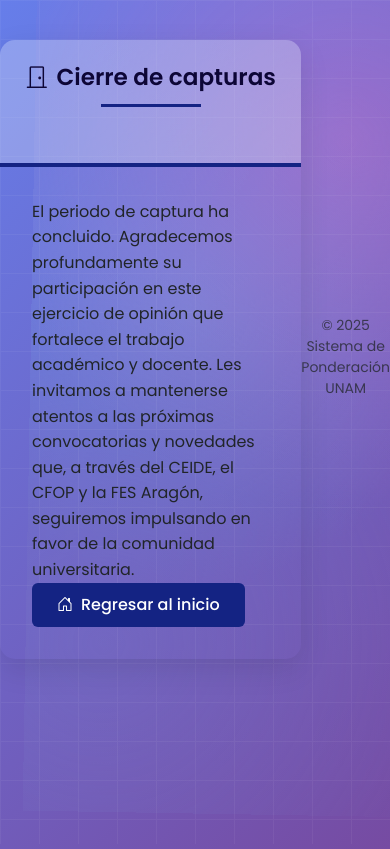
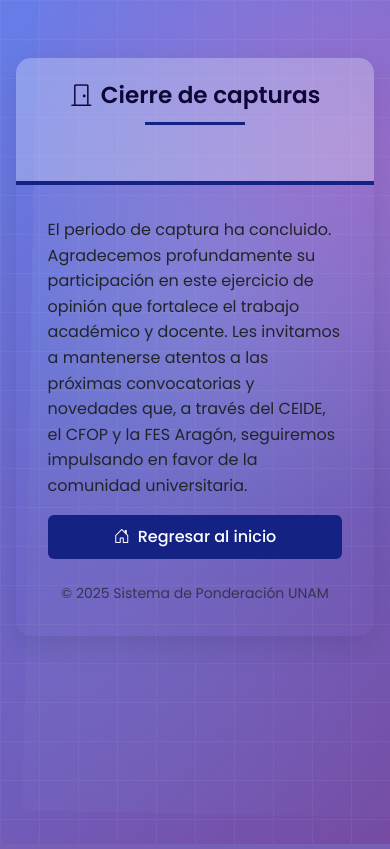
Before and after one commit to CarlosMelendezMejia/FORMULARIO_MULTICRITERIO, a Flask app: page /cierre in a window 390 px wide. Run offline with Flask 3, Linux system fonts and the light colour scheme.

Commit message:
fix: adjust button alignment and improve footer spacing in closure page

```diff
--- a/templates/cierre.html
+++ b/templates/cierre.html
@@ -21,15 +21,15 @@
                 este ejercicio de opinión que fortalece el trabajo académico y docente. Les invitamos a mantenerse
                 atentos a las próximas convocatorias y novedades que, a través del CEIDE, el CFOP y la FES Aragón,
                 seguiremos impulsando en favor de la comunidad universitaria.</p>
-            <div class="d-grid d-sm-flex gap-2 justify-content-sm-end"></div>
+            <div class="d-grid d-sm-flex gap-2 justify-content-sm-start mt-3">
                 <a href="{{ url_for('index') }}" class="btn btn-primary">
                     <i class="bi bi-house-door me-2"></i>Regresar al inicio
                 </a>
             </div>
-        </div>
 
-        <div class="mt-3 text-center small text-muted">
-            © {{ year or 2025 }} Sistema de Ponderación UNAM
+            <div class="mt-4 text-center small text-muted">
+                © {{ year or 2025 }} Sistema de Ponderación UNAM
+            </div>
         </div>
     </div>
 
```
